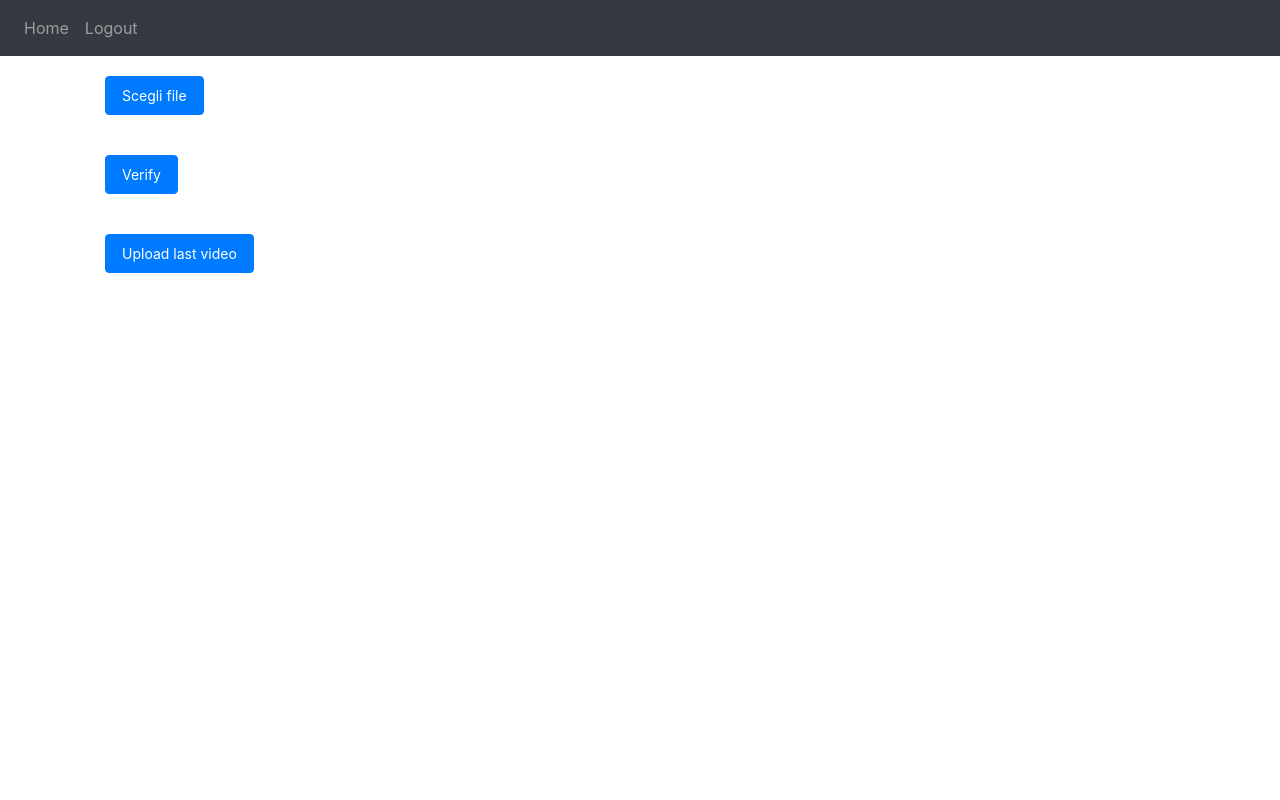
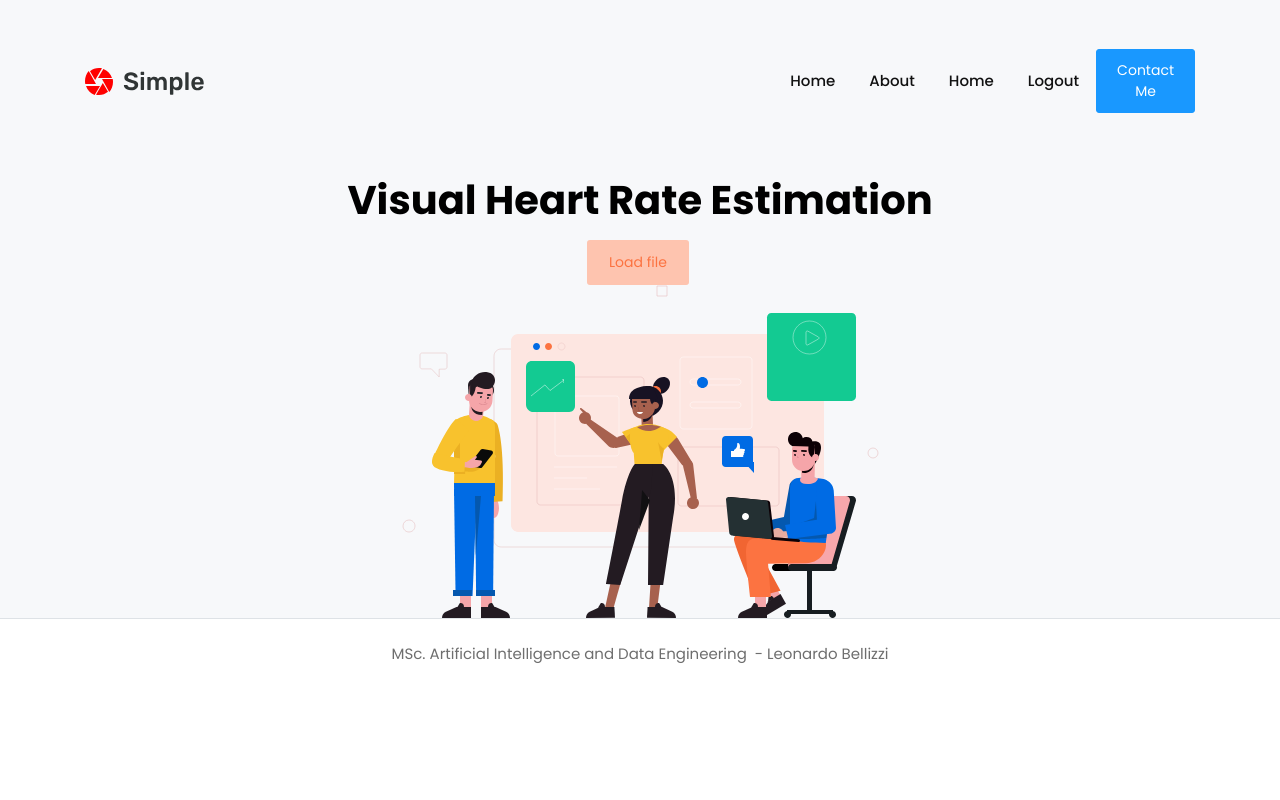
Before and after one commit to LeoBel0799/Visual-Heart-Estimation, a Flask app: page / in a window 1280 px wide. Run offline with Flask 3, Linux system fonts and the light colour scheme; the visitor is signed in with stand-in values (Sample User, id 1); parts of the project's set-up code (start-up, migrations or seed data) failed here and were passed over; some libraries are stand-ins or nearby versions.

Commit message:
Final WEBAPP missing modules

```diff
--- a/website/models.py
+++ b/website/models.py
@@ -7,6 +7,7 @@ from sqlalchemy import LargeBinary
 class Video(db.Model):
     id = db.Column(db.Integer, primary_key=True)
     video_data = db.Column(LargeBinary)
+    path = db.Column(db.String)
     creation_date = db.Column(db.DateTime(timezone=True), default=func.now())
     user_id = db.Column(db.Integer, db.ForeignKey('user.id'))
 
@@ -26,3 +27,8 @@ class File(db.Model):
     id = db.Column(db.Integer, primary_key=True)
     filename = db.Column(db.String(255), nullable=False, unique=True)
     content = db.Column(db.LargeBinary, nullable=False)
+
+
+class VideoRecord(db.Model):
+    id = db.Column(db.Integer, primary_key=True)
+    file_path = db.Column(db.String(255), nullable=False)
--- a/website/templates/home.html
+++ b/website/templates/home.html
@@ -1,131 +1,134 @@
-<!DOCTYPE html>
+ <!DOCTYPE html>
 <html lang="en">
-{% extends "base.html" %} {% block title %}Home{% endblock %} {% block content
-%}
 <head>
-    <meta charset="utf-8" />
-    <meta name="viewport" content="width=device-width, initial-scale=1" />
-    <link rel="stylesheet" href="https://stackpath.bootstrapcdn.com/bootstrap/4.4.1/css/bootstrap.min.css"
-        integrity="sha384-Vkoo8x4CGsO3+Hhxv8T/Q5PaXtkKtu6ug5TOeNV6gBiFeWPGFN9MuhOf23Q9Ifjh"
-        crossorigin="anonymous" />
-    <link rel="stylesheet" href="https://stackpath.bootstrapcdn.com/font-awesome/4.7.0/css/font-awesome.min.css"
-        crossorigin="anonymous" />
-
-    <!-- Aggiungi questo blocco di codice per lo stile della verification-box -->
-    <style>
-        .verification-box {
-            background-color: #5cb85c; /* Colore verde */
-            color: #ffffff; /* Colore del testo bianco */
-            padding: 10px;
-            margin-top: 10px;
-            border-radius: 5px;
-        }
-
-        .tick-mark {
-            font-size: 20px;
-            margin-right: 5px;
-        }
-    </style>
+  <title>Visual Heart Estimation</title>
+  <meta charset="UTF-8">
+  <meta name="viewport" content="width=device-width, initial-scale=1.0">
+  <meta http-equiv="X-UA-Compatible" content="ie=edge">
+  <link rel="stylesheet" href="vendors/owl-carousel/css/owl.carousel.min.css">
+  <link rel="stylesheet" href="vendors/owl-carousel/css/owl.theme.default.css">
+  <link rel="stylesheet" href="vendors/mdi/css/materialdesignicons.min.css">
+  <link rel="stylesheet" href="vendors/aos/css/aos.css">
+  <link rel="stylesheet" href="static/css/style.min.css">
 </head>
-    <style>
-        body {
-            margin: 0;
-            padding: 0;
-            display: flex;
-            flex-direction: column;
-            height: 100vh;
-        }
-
-        .buttons-container {
-            display: flex;
-            justify-content: flex-start; /* Allinea a sinistra */
-            align-items: center;
-            padding: 20px;
-        }
-
-        .custom-file-input-wrapper,
-        .upload-btn-wrapper {
-            position: relative;
-            overflow: hidden;
-            display: inline-block;
-            vertical-align: top;
-            margin-right: 20px; /* Aggiunto margine per separare i pulsanti */
-        }
-
-        .custom-file-input,
-        .upload-btn-wrapper input[type=file] {
-            position: absolute;
-            top: 0;
-            left: 0;
-            width: 100%;
-            height: 100%;
-            cursor: pointer;
-            opacity: 0;
-        }
-
-        .custom-file-button,
-        .upload-btn-wrapper .upload-btn {
-            display: inline-block;
-            padding: 8px 16px;
-            font-size: 14px;
-            text-align: center;
-            text-decoration: none;
-            cursor: pointer;
-            border: 1px solid #007bff;
-            border-radius: 4px;
-            background-color: #007bff;
-            color: #fff;
-            transition: background-color 0.3s ease;
-            z-index: 1;
-        }
-
-        .custom-file-button:hover,
-        .upload-btn-wrapper .upload-btn:hover {
-            background-color: #0056b3;
-        }
-
-        .home-box {
-            flex-grow: 1;
-            display: flex;
-            align-items: center;
-            justify-content: center;
-            background-color: #f0f0f0;
-        }
-
-        .box-text {
-            text-align: center;
-            font-size: 18px;
-            color: #333;
-        }
-    </style>
-</head>
+<body id="body" data-spy="scroll" data-target=".navbar" data-offset="100">
+  <header id="header-section">
+    <nav class="navbar navbar-expand-lg pl-3 pl-sm-0" id="navbar">
+    <div class="container">
+      <div class="navbar-brand-wrapper d-flex w-100">
+        <img src="images/Group2.svg" alt="">
+        <button class="navbar-toggler ml-auto" type="button" data-toggle="collapse" data-target="#navbarSupportedContent" aria-controls="navbarSupportedContent" aria-expanded="false" aria-label="Toggle navigation">
+          <span class="mdi mdi-menu navbar-toggler-icon"></span>
+        </button>
+      </div>
+      <div class="collapse navbar-collapse navbar-menu-wrapper" id="navbarSupportedContent">
+        <ul class="navbar-nav align-items-lg-center align-items-start ml-auto">
+          <li class="d-flex align-items-center justify-content-between pl-4 pl-lg-0">
+            <div class="navbar-collapse-logo">
+              <img src="images/Group2.svg" alt="">
+            </div>
+            <button class="navbar-toggler close-button" type="button" data-toggle="collapse" data-target="#navbarSupportedContent" aria-controls="navbarSupportedContent" aria-expanded="false" aria-label="Toggle navigation">
+              <span class="mdi mdi-close navbar-toggler-icon pl-5"></span>
+            </button>
+          </li>
+          <li class="nav-item">
+            <a class="nav-link" href="http://127.0.0.1:5000/">Home <span class="sr-only">(current)</span></a>
+          </li>
+          <li class="nav-item">
+            <a class="nav-link" href="#features-section">About</a>
+          </li>
 
 
-<form action = "{{ url_for('views.choose_video') }}" method="POST" enctype="multipart/form-data">
-    <div class="buttons-container">
-        <div class="custom-file-input-wrapper">
-            <input type="file" name="video" accept=".mp4" class="custom-file-input" id="videoInput">
-            <div class="custom-file-button">Scegli file</div>
-        </div>
-    </div>
 
-    <div class="buttons-container">
-            <div class="upload-btn-wrapper">
-                <button type="submit" class="upload-btn btn btn-primary">Verify</button>
-            </div>
-    </div>
-
-</form>
+            {% if user.is_authenticated %}
+            <li class="nav-item">
+            <a class="nav-item nav-link" id="home" href="/">Home</a>
+            </li>
+            <li class="nav-item">
+            <a class="nav-item nav-link" id="logout" href="/logout">Logout</a>
+            </li>
+            {% else %}
+            <li class="nav-item">
+            <a class="nav-item nav-link" id="login" href="/login">Login</a>
+            </li>
+            <li class="nav-item">
+            <a class="nav-item nav-link" id="signUp" href="/sign-up">Sign Up</a>
+            </li>
+            {% endif %}
 
 
-<form action="{{ url_for('views.get_video') }}" method="GET" enctype="multipart/form-data">
-        <div class="buttons-container">
-            <div class="upload-btn-wrapper">
-                <button type="submit" class="upload-btn btn btn-primary">Upload last video</button>
+
+          <li class="nav-item btn-contact-me pl-4 pl-lg-0">
+            <button class="btn btn-info" data-toggle="modal" data-target="#exampleModal">Contact Me</button>
+          </li>
+        </ul>
+      </div>
+    </div>
+    </nav>
+  </header>
+
+  <div class="banner" >
+    <div class="container">
+      <h1 class="font-weight-semibold">Visual Heart Rate Estimation</h1>
+  <p></p>
+      <div>
+        <button class="btn btn-opacity-light mr-1" onclick="window.location.href='http://127.0.0.1:5000/index'">Load file</button>
+
+
+      </div>
+      <img src="images/Group171.svg" alt="" class="img-fluid">
+    </div>
+  </div>
+
+
+
+      </section>
+
+
+
+
+
+
+      <footer class="border-top">
+        <p class="text-center text-muted pt-4">MSc. Artificial Intelligence and Data Engineering<a href="" class="px-1"></a>- Leonardo Bellizzi</p>
+
+      </footer>
+      <!-- Modal for Contact - us Button -->
+      <div class="modal fade" id="exampleModal" tabindex="-1" role="dialog" aria-labelledby="exampleModalLabel" aria-hidden="true">
+        <div class="modal-dialog" role="document">
+          <div class="modal-content">
+            <div class="modal-header">
+              <h4 class="modal-title" id="exampleModalLabel">Contact Us</h4>
             </div>
+            <div class="modal-body">
+              <form>
+                <div class="form-group">
+                  <label for="Name">Name</label>
+                  <input type="text" class="form-control" id="Name" placeholder="Name">
+                </div>
+                <div class="form-group">
+                  <label for="Email">Email</label>
+                  <input type="email" class="form-control" id="Email-1" placeholder="Email">
+                </div>
+                <div class="form-group">
+                  <label for="Message">Message</label>
+                  <textarea class="form-control" id="Message" placeholder="Enter your Message"></textarea>
+                </div>
+              </form>
+            </div>
+            <div class="modal-footer">
+              <button type="button" class="btn btn-light" data-dismiss="modal">Close</button>
+              <button type="button" class="btn btn-success">Submit</button>
+            </div>
+          </div>
         </div>
+      </div>
     </div>
-</form>
-
-{% endblock %}
+  </div>
+  <script src="static/vendors/jquery/jquery.min.js"></script>
+  <script src="static/vendors/bootstrap/bootstrap.min.js"></script>
+  <script src="static/vendors/owl-carousel/js/owl.carousel.min.js"></script>
+  <script src="static/vendors/aos/js/aos.js"></script>
+  <script src="static/js/landingpage.js"></script>
+</body>
 </html>
```
